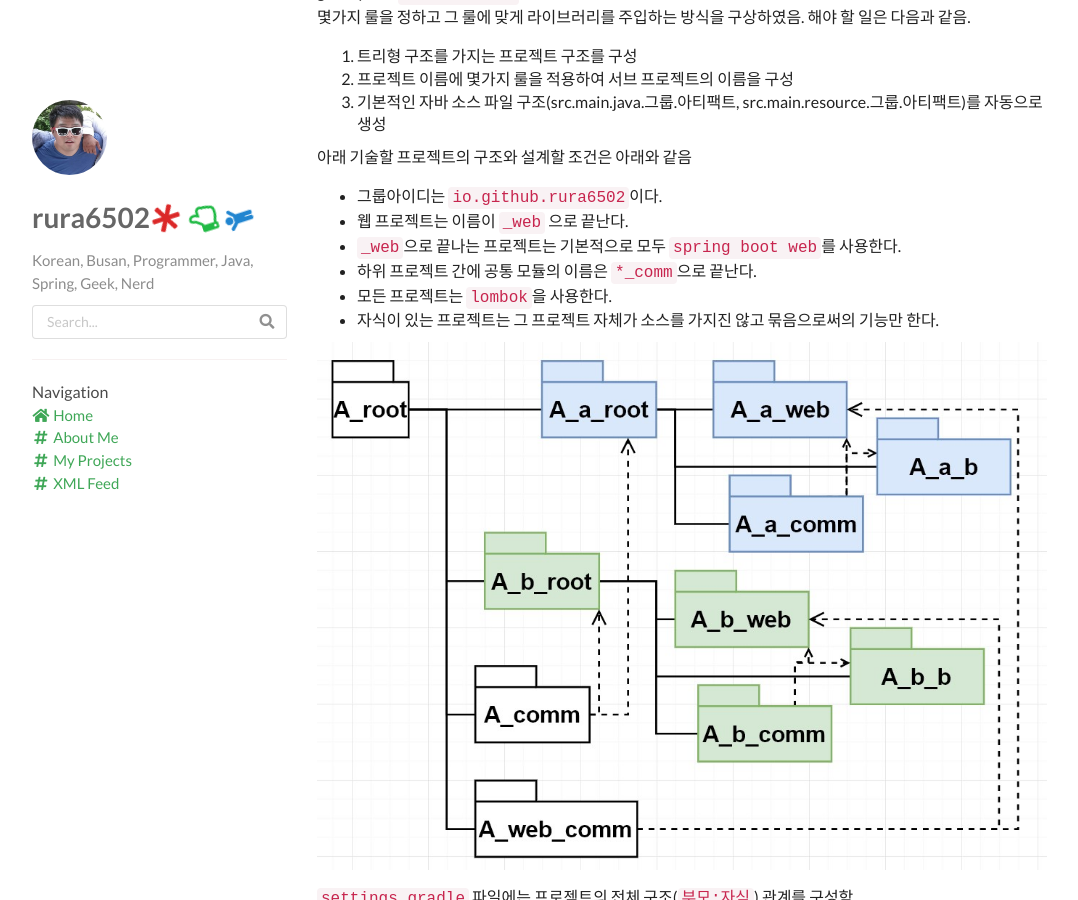
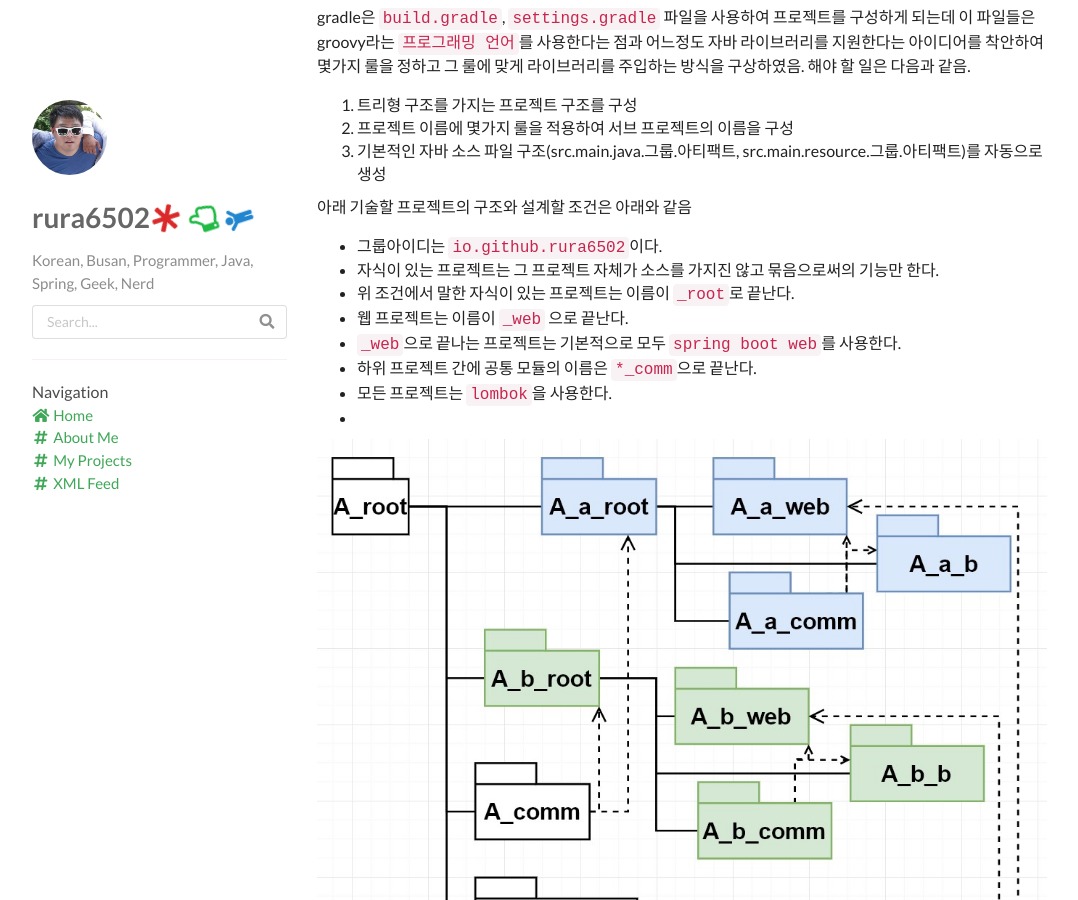
Before and after one commit to rura6502/rura6502.github.io, a Jekyll site: the page built from _posts/2019-05-25-Spring-Boot-Multi-Moudle-Project-using-Advanced-Gradle.md, in a window 1280 px wide and 900 px high, scrolled down 1531 px. Shown: the whole window, without its empty margins (53-1131 px from the left). Built offline with Jekyll 4.4.1, drawn with Linux system fonts in a browser that asks for light colours; nearby versions of some CDN libraries; comment, search, counter and statistics services are not loaded; some of the changed lines change nothing that is shown.

Commit message:
_posts/2019-05-25-Spring-Boot-Multi-Moudle-Project-using-Advanced-Gradle.md updated from https://stackedit.io/

```diff
--- a/_posts/2019-05-25-Spring-Boot-Multi-Moudle-Project-using-Advanced-Gradle.md
+++ b/_posts/2019-05-25-Spring-Boot-Multi-Moudle-Project-using-Advanced-Gradle.md
@@ -6,6 +6,8 @@
 ---
 
 > 본 포스팅에서 고안한 '유연하다'는 방식은 그루비 언어를 활용하여 구성하는 방식으로 정답은 아니고 더 좋은 방식이 있다면 조언바랍니다.
+
+## Multi Module Project
 
 여러 연관성 있는 프로젝트를 한꺼번에 묶어서 관리하게 해주는 프로젝트를 멀티 모듈 프로젝트라고 함. 멀티 모듈 프로젝트를 구성하여 서브 프로젝트간에 공통 라이브러리를 공유하고 관리를 더 쉽게 할 수 있음.
 
@@ -24,11 +26,13 @@
 아래 기술할 프로젝트의 구조와 설계할 조건은 아래와 같음
 
 * 그룹아이디는 `io.github.rura6502`이다.
+* 자식이 있는 프로젝트는 그 프로젝트 자체가 소스를 가지진 않고 묶음으로써의 기능만 한다.
+* 위 조건에서 말한 자식이 있는 프로젝트는 이름이 `_root`로 끝난다.
 * 웹 프로젝트는 이름이 `_web` 으로 끝난다.
 * `_web`으로 끝나는 프로젝트는 기본적으로 모두 `spring boot web`를 사용한다.
 * 하위 프로젝트 간에 공통 모듈의 이름은 `*_comm`으로 끝난다.
 * 모든 프로젝트는 `lombok`을 사용한다.
-* 자식이 있는 프로젝트는 그 프로젝트 자체가 소스를 가지진 않고 묶음으로써의 기능만 한다.
+*
 
 ![gradle-flexible-multimodule-project-possible-example2.jpg](https://github.com/rura6502/rura6502.github.io/blob/master/_posts/_image/gradle-flexible-multimodule-project-possible-example2.jpg?raw=true)
 
@@ -112,6 +116,8 @@
 
 아래부턴 `subprojects` 블록의 내용
 
+
+
 ## refer to
 [Gradle Build Language  Reference](https://docs.gradle.org/current/dsl/index.html)
 
@@ -120,7 +126,7 @@
 
 
 <!--stackedit_data:
-eyJoaXN0b3J5IjpbOTQ1ODgwMTEsMTc3NDc1MDE1LC05NDM3MD
-IwMTYsMTI0OTUyNjUyNSw1MDk2MjY4NjEsMTcxNDQ4ODE3Nywt
-MTg1MDU3NzI3OCwtMTk5MTQ1MDUwMF19
+eyJoaXN0b3J5IjpbLTIwODg2NTk3MjcsMTc3NDc1MDE1LC05ND
+M3MDIwMTYsMTI0OTUyNjUyNSw1MDk2MjY4NjEsMTcxNDQ4ODE3
+NywtMTg1MDU3NzI3OCwtMTk5MTQ1MDUwMF19
 -->
```
